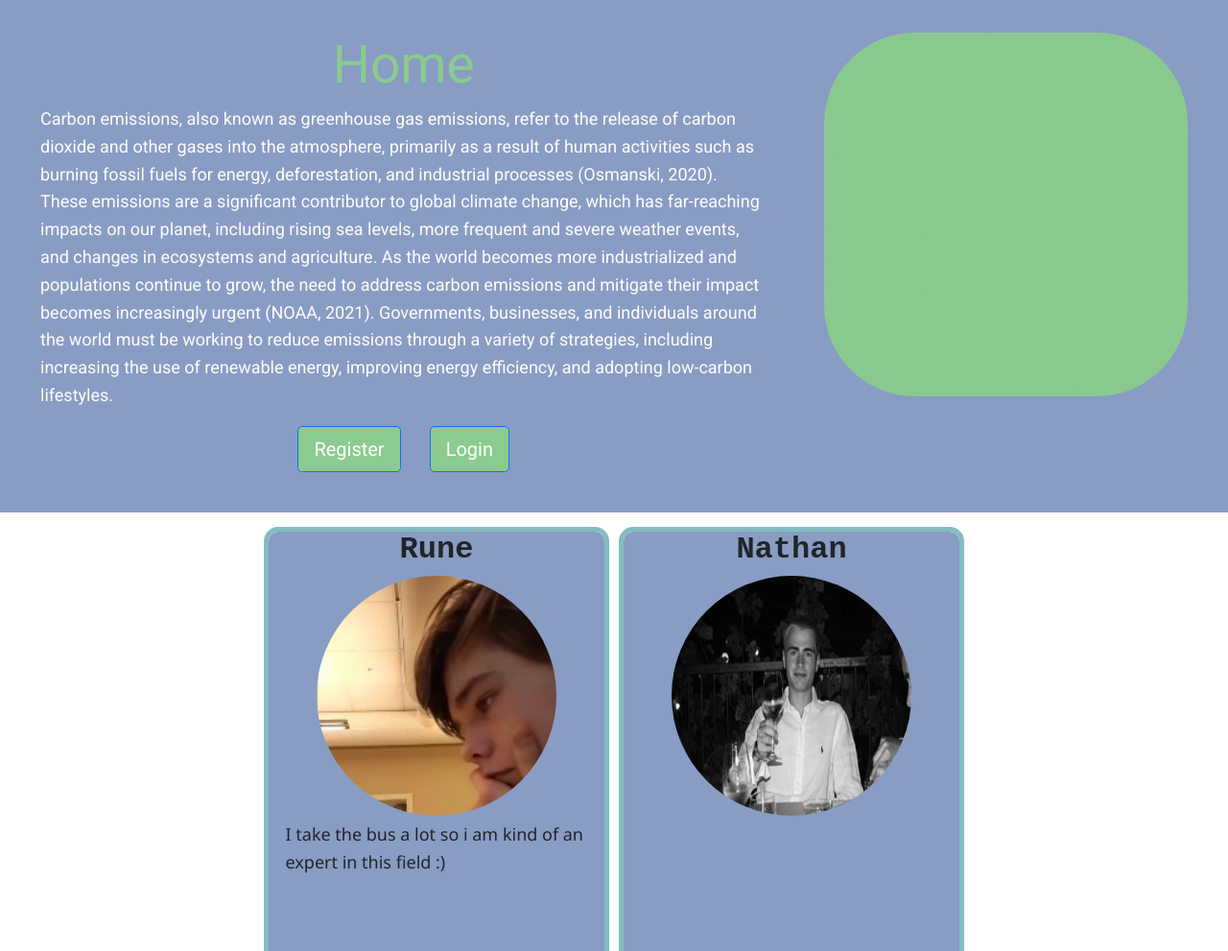
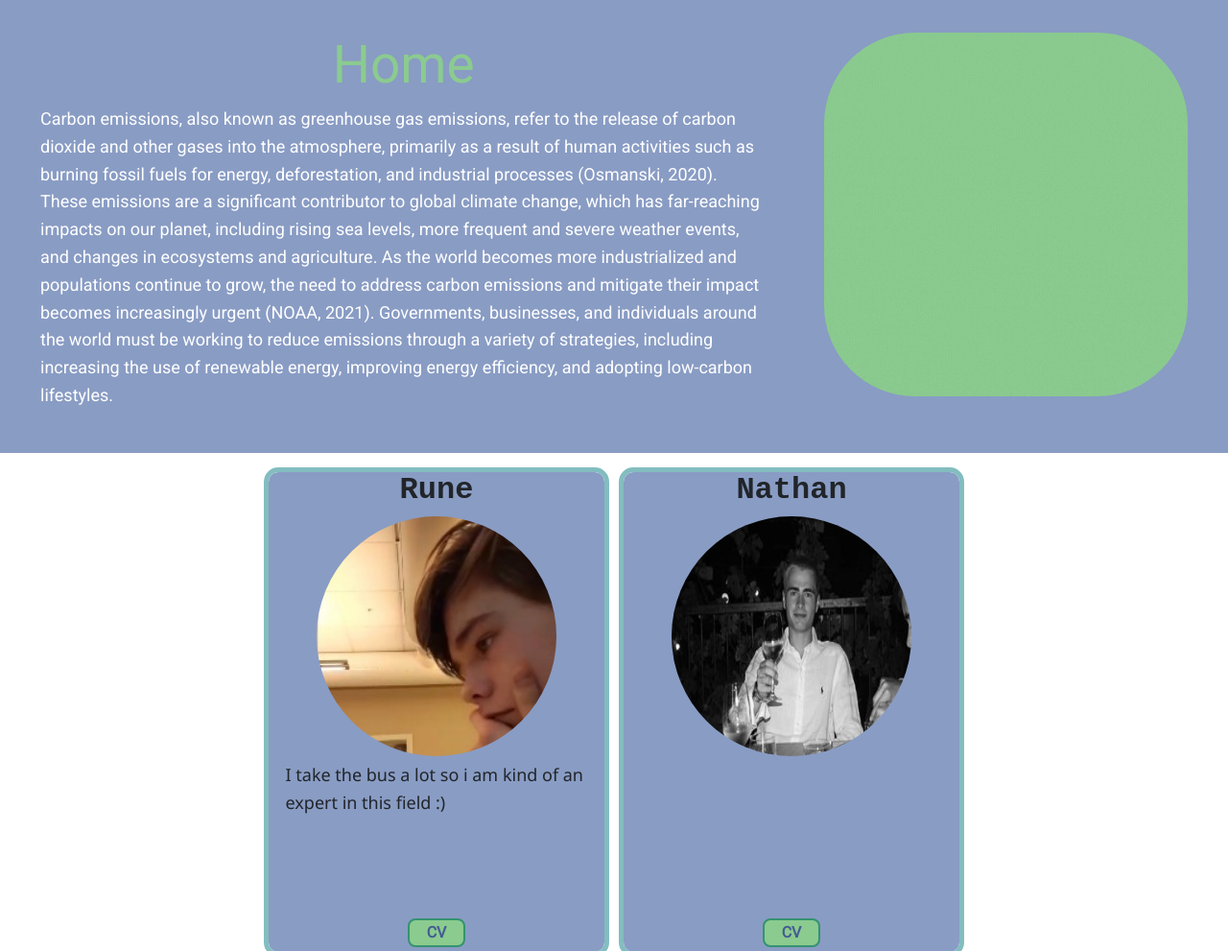
Before and after one commit to sandrathereseb/carbon_app_2023, a Flask app: page / in a window 1280 px wide. Shown: the part 71-1062 px from the top of the page at 96% size. Run offline with Flask 2, Linux system fonts and the light colour scheme; some libraries are stand-ins or nearby versions.

Commit message:
Update home.html
better home, removed login and register

```diff
--- a/capp/templates/home.html
+++ b/capp/templates/home.html
@@ -1,4 +1,4 @@
-{% extends "layout.html" %}
+ {% extends "layout.html" %}
 {% block content %}
 
 <!-- Header -->
@@ -19,21 +19,12 @@
         {% endif %}
         {% endwith %}
 
-        <h1 style="font-size:55px;"><span class="text-logo"> Home</span></h1>
+        <h1 class="text-logo"> Home</span></h1>
         <p style="text-align:left;">
          Carbon emissions, also known as greenhouse gas emissions, refer to the release of carbon dioxide and other gases into the atmosphere, primarily as a result of human activities such as burning fossil fuels for energy, deforestation, and industrial processes (Osmanski, 2020). These emissions are a significant contributor to global climate change, which has far-reaching impacts on our planet, including rising sea levels, more frequent and severe weather events, and changes in ecosystems and agriculture. As the world becomes more industrialized and populations continue to grow, the need to address carbon emissions and mitigate their impact becomes increasingly urgent (NOAA, 2021). Governments, businesses, and individuals around the world must be working to reduce emissions through a variety of strategies, including increasing the use of renewable energy, improving energy efficiency, and adopting low-carbon lifestyles.
 
         </p>
-        <div class="container_buttons_links_header_home">
-          <div class="btn">
-            <a href="{{url_for('users.register')}}" class="btn btn-primary btn-lg mr-2" ,
-              style="background-color:#8bcb8f;">Register</a>
-          </div>
-          <div class="btn">
-            <a href="{{url_for('users.login')}}" class="btn btn-primary btn-lg mr-2" ,
-              style="background-color:#8bcb8f;">Login</a>
-          </div>
-        </div>
+
       </div>
       <div class="box">
         <img class="iconimg" src="{{url_for('static', filename='home.gif')}}" />
```
